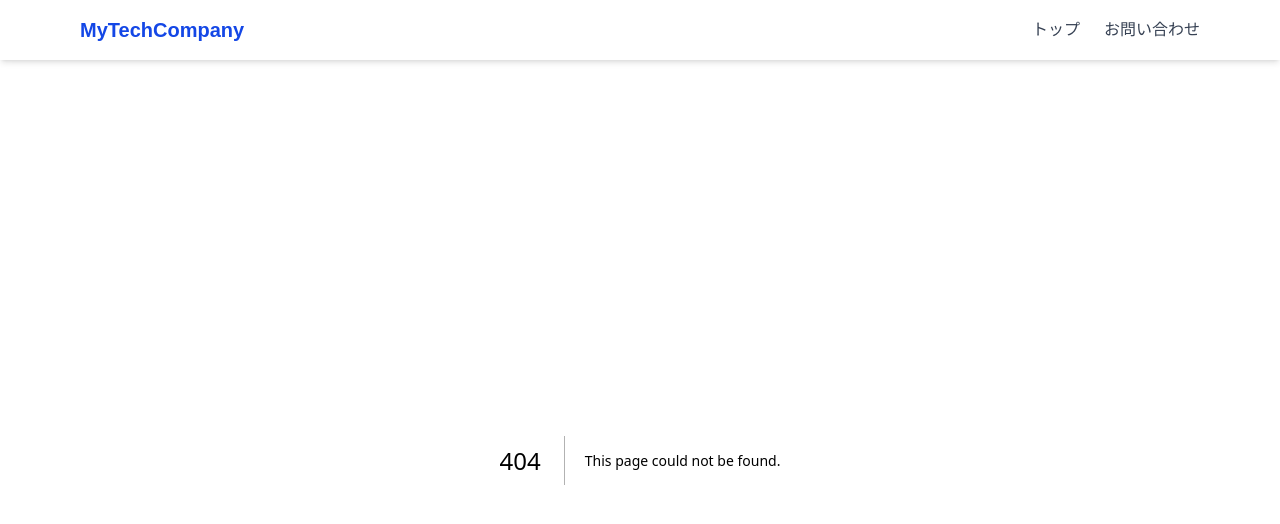
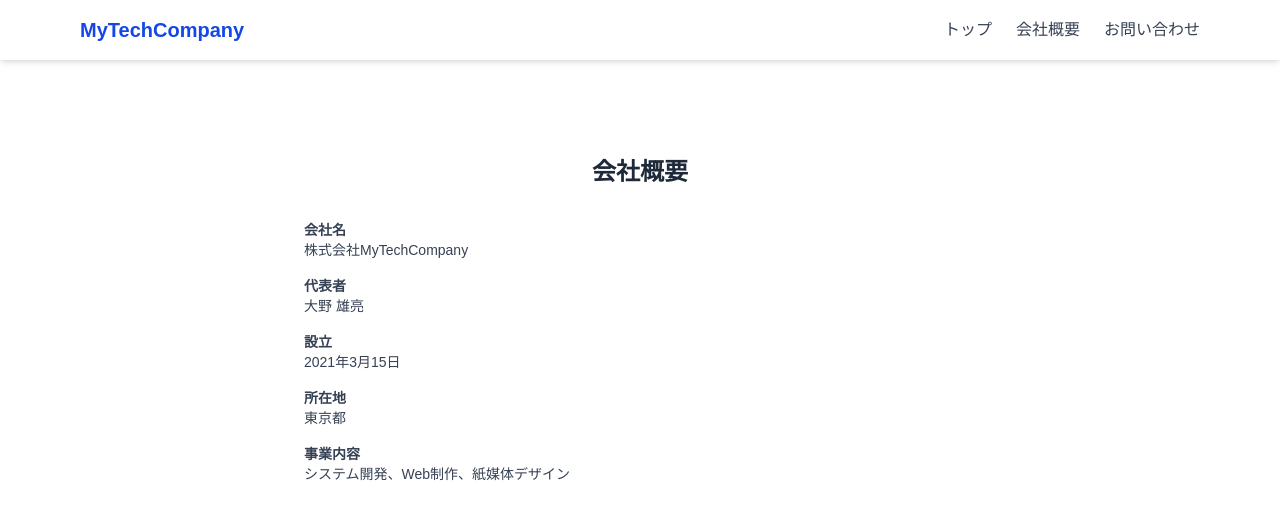
Before and after one commit to YusukeOhno16/my-company-site, a Next.js app: page /about in a window 1280 px wide. Before the commit this address had no page. Shown: the top 524 px of the page. Built offline with nearby package versions, Linux system fonts and the light colour scheme.

Commit message:
/about 会社概要ページを追加。トップから遷移できるようにheaderにも動線を入れる

```diff
--- /dev/null
+++ b/src/app/about/page.tsx
@@ -0,0 +1,36 @@
+export default function AboutPage() {
+    return (
+      <main className="min-h-screen px-4 py-12 sm:py-24 bg-white">
+        {/* セクション全体を中央寄せ＆余白付きで表示 */}
+        <section className="max-w-2xl mx-auto">
+          <h1 className="text-2xl font-bold text-center mb-8 text-gray-800">
+            会社概要
+          </h1>
+
+          {/* 会社情報のリスト */}
+          <dl className="space-y-4 text-sm text-gray-700">
+            <div>
+              <dt className="font-semibold">会社名</dt>
+              <dd>株式会社MyTechCompany</dd>
+            </div>
+            <div>
+              <dt className="font-semibold">代表者</dt>
+              <dd>大野 雄亮</dd>
+            </div>
+            <div>
+              <dt className="font-semibold">設立</dt>
+              <dd>2021年3月15日</dd> {/* ← 令和から西暦に変更済み */}
+            </div>
+            <div>
+              <dt className="font-semibold">所在地</dt>
+              <dd>東京都</dd>
+            </div>
+            <div>
+              <dt className="font-semibold">事業内容</dt>
+              <dd>システム開発、Web制作、紙媒体デザイン</dd>
+            </div>
+          </dl>
+        </section>
+      </main>
+    );
+  }
--- a/src/components/Header.tsx
+++ b/src/components/Header.tsx
@@ -20,6 +20,7 @@ export default function Header() {
         {/* PC表示：ナビゲーション（md以上で表示） */}
         <nav className="hidden md:flex space-x-6">
           <Link href="/" className="text-gray-700 hover:text-blue-600">トップ</Link>
+          <Link href="/about" className="text-gray-700 hover:text-blue-600">会社概要</Link>
           <Link href="/contact" className="text-gray-700 hover:text-blue-600">お問い合わせ</Link>
         </nav>
 
@@ -44,6 +45,9 @@ export default function Header() {
               <Link href="/" className="text-gray-700 hover:text-blue-600" onClick={() => setMenuOpen(false)}>トップ</Link>
             </li>
             <li>
+              <Link href="/about" className="text-gray-700 hover:text-blue-600" onClick={() => setMenuOpen(false)}>会社概要</Link>
+            </li>
+            <li>
               <Link href="/contact" className="text-gray-700 hover:text-blue-600" onClick={() => setMenuOpen(false)}>お問い合わせ</Link>
             </li>
           </ul>
```
